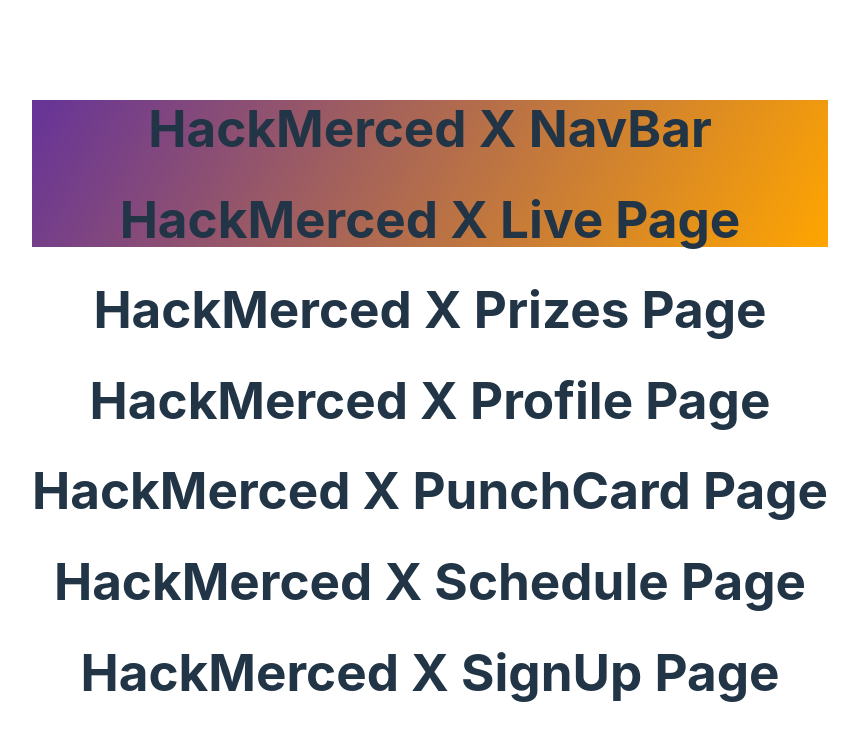
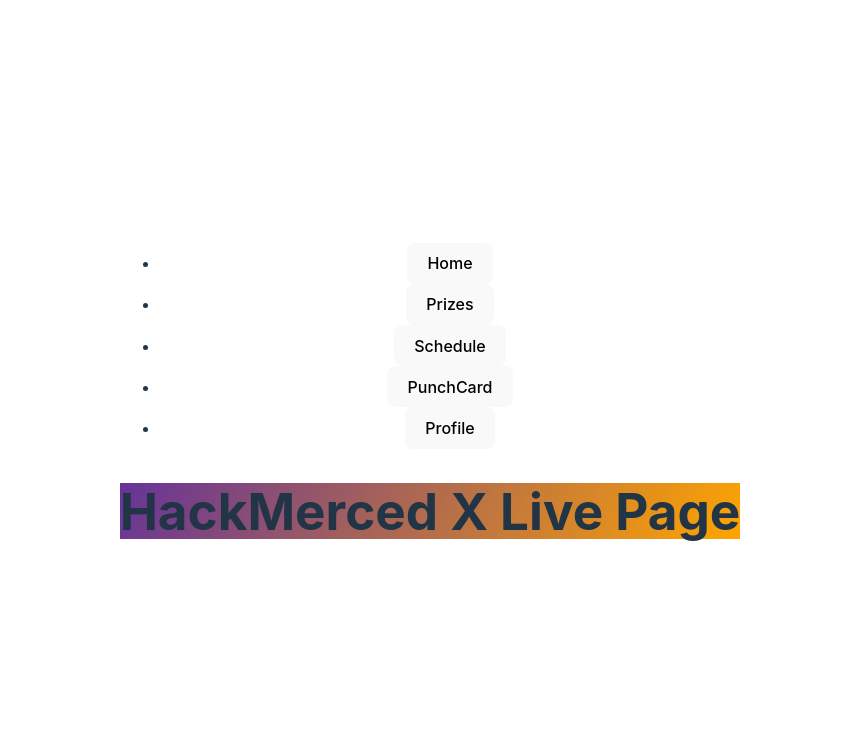
Before and after one commit to HackMerced/HackMerced-X-Live, a React (Vite) app: page / in a window 1280 px wide. Shown: the top 740 px of the page, without its empty margins (210-1069 px from the left). Built offline with nearby package versions, Linux system fonts and the light colour scheme.

Commit message:
routes implmeneted

```diff
--- a/package.json
+++ b/package.json
@@ -11,7 +11,8 @@
   },
   "dependencies": {
     "react": "^18.3.1",
-    "react-dom": "^18.3.1"
+    "react-dom": "^18.3.1",
+    "react-router-dom": "^7.0.2"
   },
   "devDependencies": {
     "@eslint/js": "^9.15.0",
--- a/src/App.jsx
+++ b/src/App.jsx
@@ -1,23 +1,33 @@
 import { useState } from 'react'
 import './App.css'
+import { BrowserRouter as Router, Route, Routes} from 'react-router-dom';
 
+import NavBar from './Components/NavBar';
 import MainPage from './Components/MainPage'
 import Prizes from './Components/Prizes'
 import Profile from './Components/Profile'
 import PunchCard from './Components/PunchCard'
 import Schedule from './Components/Schedule'
 import SignUp from './Components/SignUp'
+import Login from './Components/Login'
+
 function App() {
 
   return (
-    <>
-      <MainPage />
-      <Prizes />
-      <Profile />
-      <PunchCard />
-      <Schedule />
-      <SignUp />
-    </>
+    <Router>
+      <div className="App">
+        <NavBar />
+        <Routes>{/* basename={process.env.PUBLIC_URL}  */}
+            <Route path="/" element={<MainPage />}/>
+            <Route path="/prizes" element={<Prizes />}/>
+            <Route path="/profile" element={<Profile />} />
+            <Route path="/punchcard" element={<PunchCard />} />
+            <Route path="/schedule" element={<Schedule />}/>
+            <Route path="/signup" element={<SignUp />} />
+            <Route path="/login" element={<Login />} />
+        </Routes>
+      </div>
+    </Router>
   )
 }
 
--- a/src/Components/MainPage.jsx
+++ b/src/Components/MainPage.jsx
@@ -1,11 +1,9 @@
 import React from 'react';
 import './CSS/MainPage.css'
-import NavBar from './NavBar'
 
 function MainPage() {
     return (
       <div className="MainPage">
-        <NavBar />
         <h1>HackMerced X Live Page</h1>
       </div>
     );
--- a/src/Components/NavBar.jsx
+++ b/src/Components/NavBar.jsx
@@ -1,11 +1,20 @@
 import React from 'react';
 import './CSS/NavBar.css'
 
+import { Link } from 'react-router-dom';
 
 function NavBar() {
     return (
       <div className="NavBar">
-        <h1>HackMerced X NavBar</h1>
+        <ul className="nav-items">
+        <li><Link to="/"><button className="button" id="home-button">Home</button></Link></li>
+
+          <li><Link to="/prizes"><button className="button" id="about-us-button">Prizes</button></Link></li>
+          <li><Link to="/schedule"><button className="button" id="schedule-button">Schedule</button></Link></li>
+          <li><Link to="/punchcard"><button className="button" id="punch-card-button">PunchCard</button></Link></li>
+          <li><Link to="/profile"><button className="button" id="profile-button">Profile</button></Link></li>
+        </ul>
+
       </div>
     );
 }
```
Also changed, not shown: 1 other file (tests, documents, lock files or other folders).
